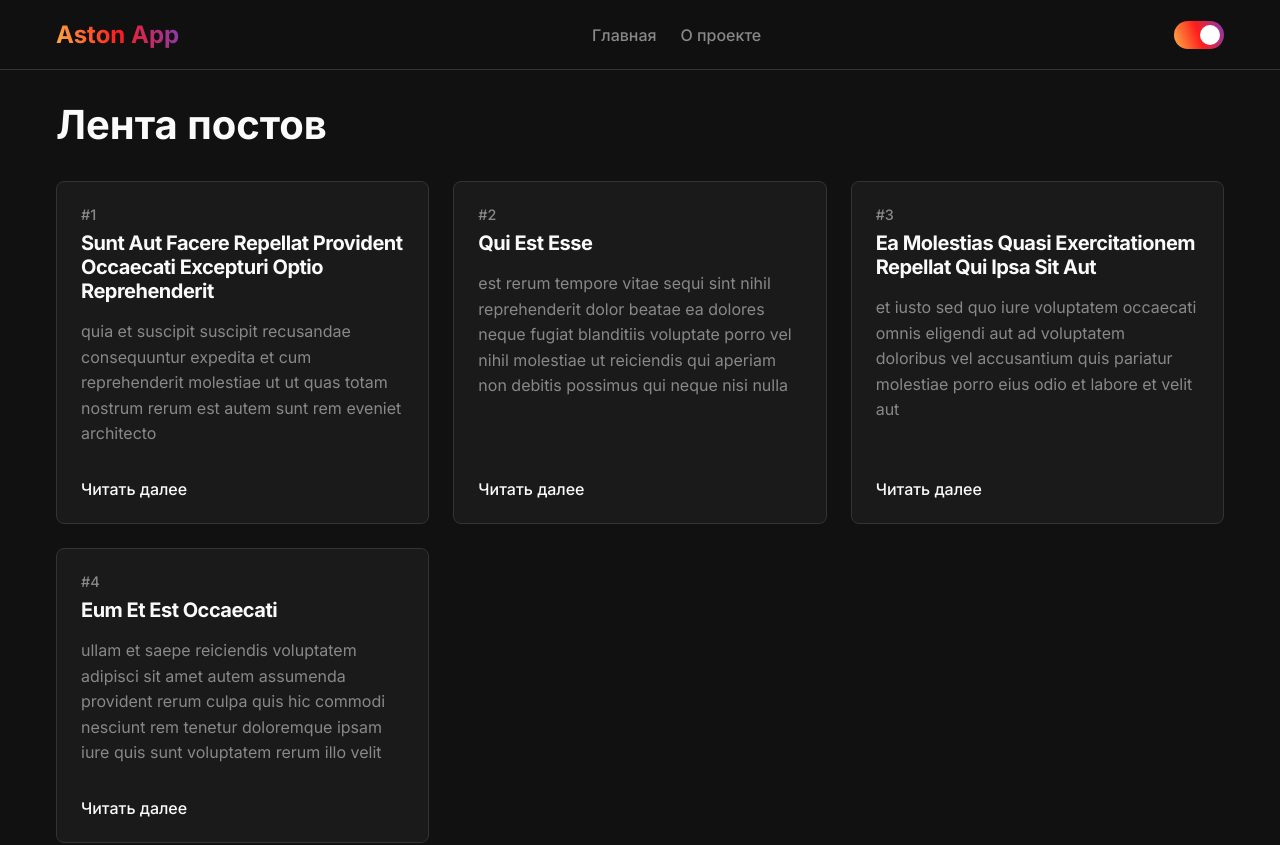
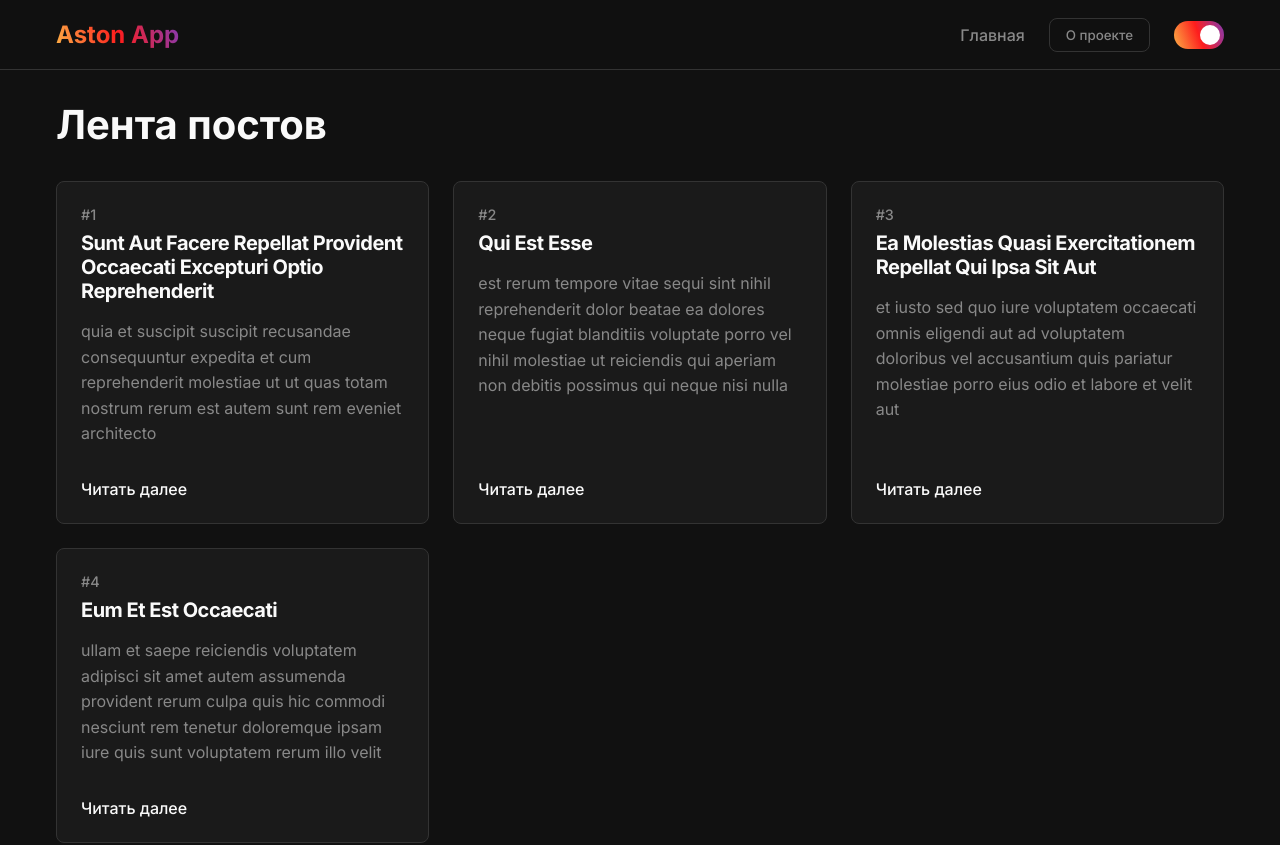
Before and after one commit to shxnxdwn/aston, a React (Vite) app: page / in a window 1280 px wide. Shown: the top 845 px of the page. Built offline with nearby package versions, Linux system fonts and the light colour scheme.

Commit message:
feat: finish homework-2

```diff
--- a/index.html
+++ b/index.html
@@ -11,6 +11,7 @@
   </head>
   <body>
     <div id="root"></div>
+    <div id="modal-root"></div>
     <script type="module" src="/src/main.tsx"></script>
   </body>
 </html>
--- a/src/app/App.tsx
+++ b/src/app/App.tsx
@@ -13,15 +13,9 @@ const App = () => {
   const {theme} = useTheme();
 
   useEffect(() => {
-    const rootElement = document.getElementById('root');
-
-    if (rootElement) {
-      rootElement.classList.remove(Theme.Dark);
-      rootElement.classList.remove(Theme.Light);
-      rootElement.classList.add(theme);
-    }
+    document.body.classList.remove(Theme.Light, Theme.Dark);
+    document.body.classList.add(theme);
   }, [theme]);
-
 
   return (
     <MainLayout header={<LayoutHeader />} footer={<LayoutFooter />}>
--- a/src/app/styles/index.css
+++ b/src/app/styles/index.css
@@ -2,12 +2,6 @@
 *::before,
 *::after {
   box-sizing: border-box;
-  margin: 0;
-  padding: 0;
-}
-
-body {
-  min-height: 100vh;
   margin: 0;
   padding: 0;
 }
@@ -17,63 +11,55 @@ a {
   text-decoration: none;
 }
 
-
-#root {
+body {
   --bg-primary: #111111;
   --text-primary: #FAFAFA;
   --text-secondary: #888888;
-
   --header-bg: rgba(17, 17, 17, 0.8);
   --header-border: #333333;
   --nav-link-color: #888888;
   --nav-link-hover-color: #FAFAFA;
   --logo-gradient: linear-gradient(250deg, #833AB4 0%, #FD1D1D 50%, #FCB045 100%);
-
   --card-bg: #1A1A1A;
   --card-border: #333333;
   --card-hover-border: #FAFAFA;
-
   --link-color: #FAFAFA;
   --link-hover-opacity: 0.7;
-
+  --footer-bg: rgba(17, 17, 17, 0.8);
   --footer-border: #333333;
   --footer-text-color: #888888;
-
   --switcher-bg: #333333;
 
-
   font-family: 'Inter', sans-serif;
-  min-height: 100vh;
-  display: flex;
-  flex-direction: column;
-  flex-grow: 1;
-
   background-color: var(--bg-primary);
   color: var(--text-primary);
   transition: background-color 0.3s ease, color 0.3s ease;
+  min-height: 100vh;
 }
 
-#root.theme-light {
+body.theme-light {
   --bg-primary: #F5F5F7;
   --text-primary: #111111;
   --text-secondary: #777777;
-
   --header-bg: rgba(255, 255, 255, 0.8);
   --header-border: #E5E5E5;
   --nav-link-color: #666666;
   --nav-link-hover-color: #000000;
   --logo-gradient: linear-gradient(250deg, #007CF0 0%, #00DFD8 100%);
-
   --card-bg: #FFFFFF;
   --card-border: #E5E5E5;
   --card-hover-border: #007CF0;
-
   --link-color: #007CF0;
   --link-hover-opacity: 0.8;
-
   --footer-bg: rgba(255, 255, 255, 0.8);
   --footer-border: #E5E5E5;
   --footer-text-color: #888888;
-
   --switcher-bg: #СССССС;
 }
+
+#root {
+  min-height: 100vh;
+  display: flex;
+  flex-direction: column;
+  flex-grow: 1;
+}
--- a/src/shared/ui/Button/index.ts
+++ b/src/shared/ui/Button/index.ts
@@ -0,0 +1,3 @@
+import Button from './ui/Button.tsx';
+
+export default Button;
--- a/src/shared/ui/Button/ui/Button.module.css
+++ b/src/shared/ui/Button/ui/Button.module.css
@@ -0,0 +1,32 @@
+.button {
+  padding: 8px 16px;
+  border-radius: 8px;
+  font-weight: 500;
+  font-family: 'Inter', sans-serif;
+  cursor: pointer;
+  transition: all 0.2s ease;
+  border: 1px solid transparent;
+}
+
+.primary {
+  background-color: var(--link-color);
+  color: var(--bg-primary);
+  border-color: var(--link-color);
+}
+
+.primary:hover {
+  opacity: 0.9;
+  transform: translateY(-2px);
+}
+
+.ghost {
+  background-color: transparent;
+  color: var(--nav-link-color);
+  border-color: var(--card-border);
+}
+
+.ghost:hover {
+  color: var(--nav-link-hover-color);
+  border-color: var(--nav-link-hover-color);
+  background-color: rgba(128, 128, 128, 0.1);
+}
--- a/src/shared/ui/Button/ui/Button.tsx
+++ b/src/shared/ui/Button/ui/Button.tsx
@@ -0,0 +1,24 @@
+import styles from './Button.module.css';
+import type {ButtonHTMLAttributes, ReactNode} from 'react';
+
+
+interface ButtonProps extends ButtonHTMLAttributes<HTMLButtonElement> {
+  children: ReactNode;
+  variant?: 'primary' | 'ghost';
+  className?: string
+}
+
+
+const Button = ({ children, variant = 'primary', className = '', ...props }: ButtonProps) => {
+
+  const buttonClass = `${styles.button} ${styles[variant]} ${className}`;
+
+  return (
+    <button className={buttonClass} {...props}>
+      {children}
+    </button>
+  );
+};
+
+
+export default Button;
--- a/src/shared/ui/Modal/index.ts
+++ b/src/shared/ui/Modal/index.ts
@@ -0,0 +1,3 @@
+import Modal from './ui/Modal.tsx';
+
+export default Modal;
--- a/src/shared/ui/Modal/ui/Modal.module.css
+++ b/src/shared/ui/Modal/ui/Modal.module.css
@@ -0,0 +1,24 @@
+.overlay {
+  position: fixed;
+  top: 0;
+  left: 0;
+  right: 0;
+  bottom: 0;
+  background-color: rgba(0, 0, 0, 0.6);
+  display: flex;
+  align-items: center;
+  justify-content: center;
+  z-index: 10;
+  backdrop-filter: blur(5px);
+}
+
+.content {
+  padding: 2rem;
+  background-color: var(--card-bg);
+  color: var(--text-primary);
+  border-radius: 12px;
+  max-width: 500px;
+  width: 90%;
+  box-shadow: 0 10px 30px rgba(0, 0, 0, 0.2);
+  border: 1px solid var(--card-border);
+}
--- a/src/shared/ui/Modal/ui/Modal.tsx
+++ b/src/shared/ui/Modal/ui/Modal.tsx
@@ -0,0 +1,51 @@
+import styles from './Modal.module.css';
+import React, { type ReactNode, useEffect, useRef } from 'react';
+import ReactDOM from 'react-dom';
+
+
+type ModalProps = {
+  isOpen: boolean,
+  onClose: () => void,
+  children: ReactNode
+};
+
+
+const Modal = ({ isOpen, onClose, children }: ModalProps) => {
+
+  const overlayRef = useRef<HTMLDivElement>(null);
+
+  useEffect(() => {
+    if (isOpen && overlayRef.current) {
+      overlayRef.current.focus();
+    }
+  }, [isOpen]);
+
+  const handleKeyDown = (event: React.KeyboardEvent<HTMLDivElement>) => {
+
+    if (event.key === 'Escape' || event.key === 'Esc') {
+      onClose();
+    }
+  };
+
+  if (!isOpen) {
+    return;
+  }
+
+  return ReactDOM.createPortal(
+    <div
+      ref={overlayRef}
+      className={styles.overlay}
+      onClick={onClose}
+      onKeyDown={handleKeyDown}
+      tabIndex={-1}
+    >
+      <div className={styles.content} onClick={(event) => event.stopPropagation()}>
+        {children}
+      </div>
+    </div>,
+    document.getElementById('modal-root')!
+  );
+};
+
+
+export default Modal;
--- a/src/widgets/LayoutHeader/ui/LayoutHeader.module.css
+++ b/src/widgets/LayoutHeader/ui/LayoutHeader.module.css
@@ -2,7 +2,7 @@
   position: relative;
   top: 0;
   left: 0;
-  z-index: 1;
+  z-index: 10;
   width: 100%;
   height: 70px;
   background-color: var(--header-bg);
@@ -18,16 +18,22 @@
   padding: 0 1rem;
   display: flex;
   align-items: center;
-  justify-content: space-between;
 }
 
 .logo {
+  margin-right: auto;
   font-size: 1.5rem;
   font-weight: 700;
   background-image: var(--logo-gradient);
   background-clip: text;
   -webkit-background-clip: text;
   color: transparent;
+}
+
+.controls {
+  display: flex;
+  align-items: center;
+  gap: 1.5rem;
 }
 
 .nav {
@@ -44,3 +50,22 @@
 .nav a:hover {
   color: var(--nav-link-hover-color);
 }
+
+.aboutModalContent {
+  display: flex;
+  flex-direction: column;
+}
+
+.aboutModalContent h2 {
+  margin: 0;
+}
+
+.aboutModalContent p {
+  margin-top: 1rem;
+  line-height: 1.6;
+}
+
+.modalButton {
+  margin-top: 1.5rem;
+  align-self: center;
+}
--- a/src/widgets/LayoutHeader/ui/LayoutHeader.tsx
+++ b/src/widgets/LayoutHeader/ui/LayoutHeader.tsx
@@ -1,19 +1,42 @@
 import styles from './LayoutHeader.module.css';
+import {useState} from "react";
 import ThemeSwitcher from '../../../features/ThemeSwitcher';
+import Button from '../../../shared/ui/Button';
+import Modal from '../../../shared/ui/Modal';
 
 
 const LayoutHeader = () => {
+
+  const [isModalOpen, setIsModalOpen] = useState(false);
+
   return (
+    <>
       <header className={styles.header}>
         <div className={styles.container}>
-        <a href="/" className={styles.logo}>Aston App</a>
+          <a href="#" className={styles.logo}>Aston App</a>
+          <div className={styles.controls}>
             <nav className={styles.nav}>
               <a href="#">Главная</a>
-          <a href="#">О проекте</a>
             </nav>
+            <Button variant="ghost" onClick={() => setIsModalOpen(true)}>О проекте</Button>
             <ThemeSwitcher />
           </div>
+        </div>
       </header>
+
+      <Modal isOpen={isModalOpen} onClose={() => setIsModalOpen(false)}>
+        <div className={styles.aboutModalContent}>
+          <h2>О проекте</h2>
+          <p>Учебное приложение для обучения на курсе Aston. Создано на TS + React + Vite</p>
+          <Button
+            variant="primary"
+            onClick={() => setIsModalOpen(false)}
+            className={styles.modalButton}
+          >ОК
+          </Button>
+        </div>
+      </Modal>
+    </>
   );
 };
 
```
Lines whose indentation alone changed are shown as unchanged.
